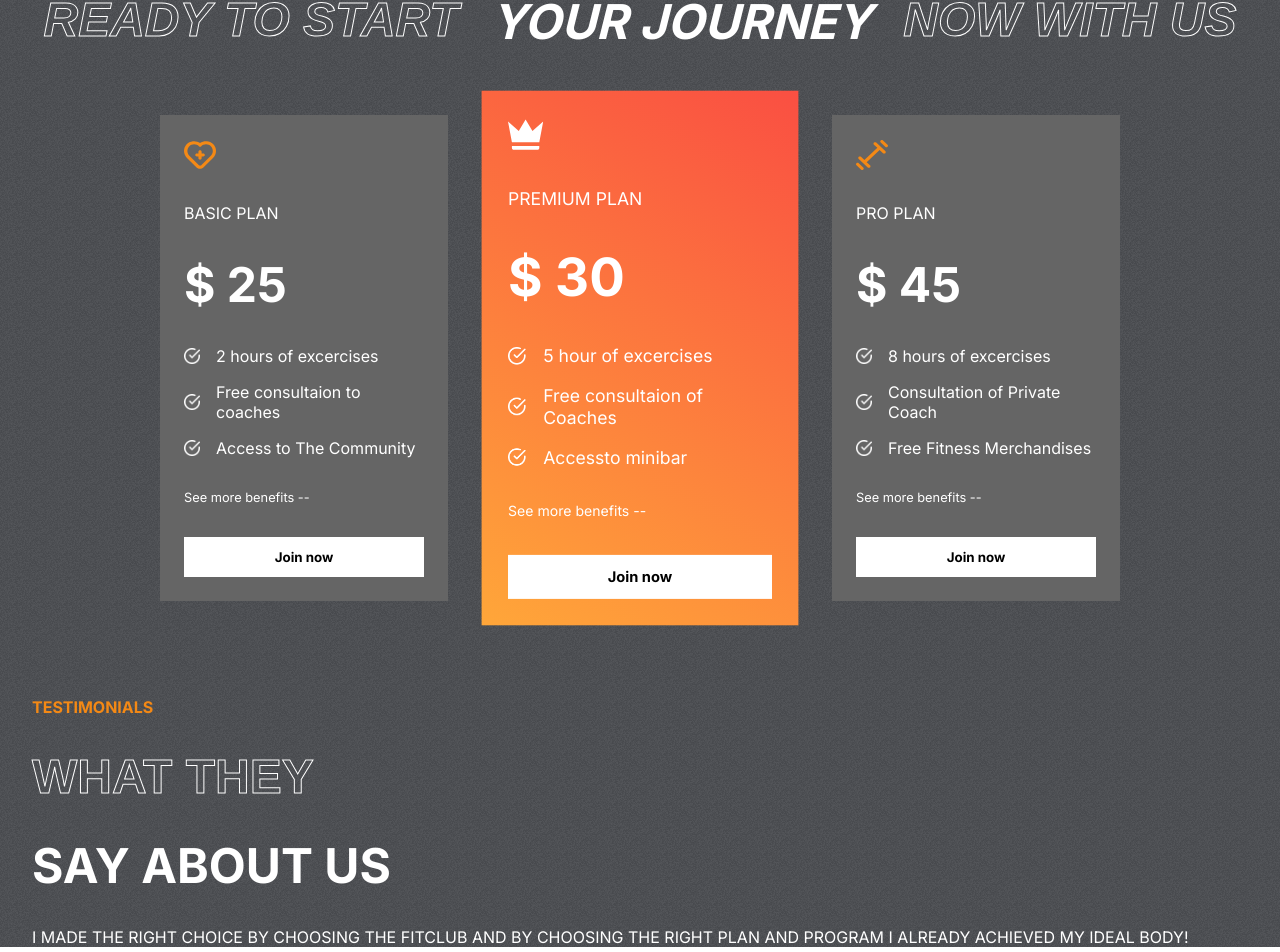
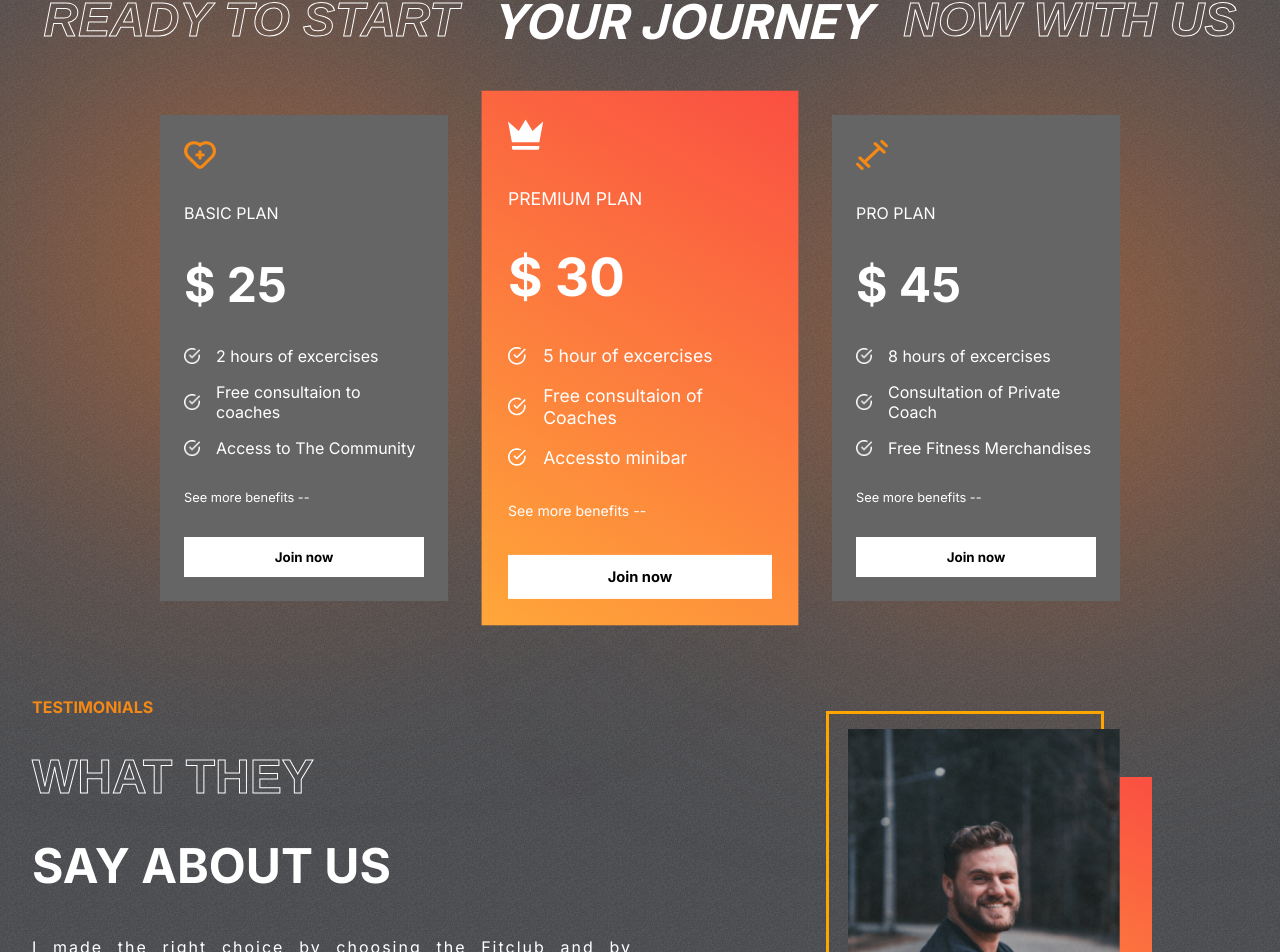
Before and after one commit to DilshanSamre/Gym-Website, a React (Create React App) app: page / in a window 1280 px wide. Shown: the part 1807-2759 px from the top of the page. Built offline with nearby package versions, Linux system fonts and the light colour scheme.

Commit message:
add more designs to website

```diff
--- a/src/App.css
+++ b/src/App.css
@@ -43,3 +43,11 @@
 .btn:hover{
   cursor: pointer;
 }
+
+.blur{
+  background: rgba(253, 120, 43, 0.69);
+   position: absolute;
+   border-radius: 50%;
+   filter: blur(150px);
+   z-index: -9;
+}
--- a/src/App.js
+++ b/src/App.js
@@ -4,7 +4,7 @@
 import Reasons from './Components/Reasons/Reasons';
 import Plans from './Components/Plans/Plans';
 import Testimonials from './assets/Testimonials/Testimonials';
-
+import Footer from './Components/Footer/Footer';
 function App() {
   return (
     <div className="App">
@@ -13,6 +13,7 @@
        <Reasons/>
        <Plans/>
        <Testimonials/>
+       <Footer/>
     </div>
   );
 }
--- /dev/null
+++ b/src/Components/Footer/Footer.css
@@ -0,0 +1,45 @@
+.Footer-container{
+    position: relative;
+}
+
+.Footer-container>hr{
+    border: 1px solid var(--lightgray);
+
+}
+.footer{
+    padding: 1rem 2rem;
+    display: flex;
+    flex-direction: column;
+    gap: 4rem;
+    align-items: center;
+    justify-content: center;
+    height: 20rem;
+}
+.social-links{
+    display: flex;
+    gap: 4rem;
+}
+.social-links>img{
+    width: 2rem;
+    height: 2rem;
+    cursor: pointer;
+}
+.logo-f>img{
+    width: 10rem;
+}
+.blur-f-1{
+    bottom: o;
+    right: 15%;
+    width: 26rem;
+    height: 12rem;
+    filter: blur(200px);
+    background: red;
+}
+.blur-f-2{
+     bottom: o;
+    right: 15%;
+    width: 26rem;
+    height: 12rem;
+    filter: blur(200px);
+    background: rgb(255, 115, 0);
+}
--- /dev/null
+++ b/src/Components/Footer/Footer.jsx
@@ -0,0 +1,27 @@
+import React from 'react'
+import './Footer.css'
+import Github from "../../assets/github.png"
+import Instagram from "../../assets/instagram.png"
+import Linkedin from "../../assets/linkedin.png"
+import Logo from "../../assets/logo.png"
+const Footer = () => {
+  return (
+    <div className="footer-container">
+        <hr/>
+        <div className="footer">
+            <div className="social-links">
+                <img src={Github} alt="" />
+                <img src={Instagram} alt="" />
+                <img src={Linkedin} alt="" />
+            </div>
+            <div className="logo-f">
+                <img src={Logo} alt="" />
+            </div>
+        </div>
+        <div className="blur blur-f-1"></div>
+        <div className="blur blur-f-2"></div>
+    </div>
+  )
+}
+
+export default Footer
--- a/src/Components/Hero/Hero.css
+++ b/src/Components/Hero/Hero.css
@@ -83,6 +83,12 @@
 .figures>div>span:nth-of-type(2){
     color: var(--gray);
     text-transform: uppercase;
+}
+
+.hero-blur{
+    width: 22rem;
+    height: 30rem;
+    left: 0;
 }
 
 .hero-button{
--- a/src/Components/Hero/Hero.jsx
+++ b/src/Components/Hero/Hero.jsx
@@ -8,9 +8,9 @@
 export const Hero = () => {
   return (
     <div className="hero">
+      <div className="blur hero-blur"></div>
         <div className="left-h">
-
-            <Header/>
+          <Header />
         <div className="the-best-ad">
           <div></div>
           <span>the best fitness club in the town</span>
--- a/src/Components/Plans/Plans.css
+++ b/src/Components/Plans/Plans.css
@@ -5,6 +5,19 @@
     flex-direction: column;
     gap: 4rem;
     position: relative;
+}
+
+.plans-blur-1{
+    width: 32rem;
+    height: 23rem;
+    top: 6rem;
+    left: 0rem;
+}
+.plans-blur-2{
+    width: 32rem;
+    height: 23rem;
+    top: 10rem;
+    right: 0rem;
 }
 .plans{
     display: flex;
--- a/src/Components/Plans/Plans.jsx
+++ b/src/Components/Plans/Plans.jsx
@@ -5,6 +5,8 @@
 const Plans = () => {
   return (
     <div className="plans-container">
+      <div className="blur plans-blur-1"></div>
+      <div className="blur plans-blur-2"></div>
       <div className="programs-header" style={{gap:'2rem'}}>
         <span className="stroke-text">READY TO START</span>
         <span>YOUR JOURNEY</span>
--- a/src/assets/Testimonials/Testimonial.css
+++ b/src/assets/Testimonials/Testimonial.css
@@ -23,3 +23,59 @@
     font-weight: bold;
     font-size: 3rem;
 }
+.left-t>:nth-child(4){
+    text-transform: none;
+    text-align: justify;
+    letter-spacing: 2px;
+    line-height: 40px;
+}
+
+.right-t{
+    flex: 1;
+    position: relative;
+}
+
+.right-t{
+    flex: 1;
+    position: relative;
+}
+
+.right-t>img{
+    position: absolute;
+    width: 17rem;
+    height: 20rem;
+    object-fit: cover;
+    right: 8rem;
+    top: 2rem;
+}
+
+.right-t>:nth-child(1){
+    position: absolute;
+    width: 17rem;
+    height: 20rem;
+    border: 3px solid orange;
+    background-color: transparent;
+    right: 9rem;
+    top: 0.9rem;
+}
+.right-t>:nth-child(2){
+    position: absolute;
+    width: 17rem;
+    height: 19rem;
+    background: var(--planCard);
+    right: 6rem;
+    top: 5rem;
+}
+
+.arrows{
+    display: flex;
+    gap: 1rem;
+    position: absolute;
+    bottom: 1rem;
+    left: 3rem;
+}
+
+.arrows>img{
+   width: 1.5rem;
+   cursor: pointer;
+}
--- a/src/assets/Testimonials/Testimonials.jsx
+++ b/src/assets/Testimonials/Testimonials.jsx
@@ -1,7 +1,14 @@
-import React from 'react'
+import React, { useState } from 'react'
 import './Testimonial.css'
 import{testimonialsData} from "../../data/testimonialsData"
+import leftArrow from '../../assets/leftArrow.png'
+import rightArrow from '../../assets/rightArrow.png'
+
 const Testimonials = () => {
+
+  const[selected, setselected] = useState(0);
+  const tLength = testimonialsData.length;
+
   return (
     <div className="Testimonials">
          <div className="left-t">
@@ -9,11 +16,34 @@
          <span className="stroke-text">What they</span>
          <span>say about us</span>
          <span>
-           {testimonialsData[0].review}
+           {testimonialsData[selected].review}
+         </span>
+         <span>
+           <span style={{color:'var(--orange)'}}>
+            {testimonialsData[selected].name}
+           </span>
+           {testimonialsData[selected].status}
          </span>
          </div>
          <div className="right-t">
-
+            <div></div>
+            <div></div>
+            <img src={testimonialsData[selected].image} alt="" />
+            <div className="arrows">
+              <img onClick={() =>{
+                selected===0?
+                setselected(tLength -1)
+                :setselected((prev)=>prev -1);
+                }}
+                src={leftArrow} alt=""
+                />
+              <img onClick={() =>{
+                selected===tLength -1?
+                setselected(0)
+                :setselected((prev)=>prev +1);
+                }}src={rightArrow} alt=""
+                />
+            </div>
          </div>
     </div>
   )
```
